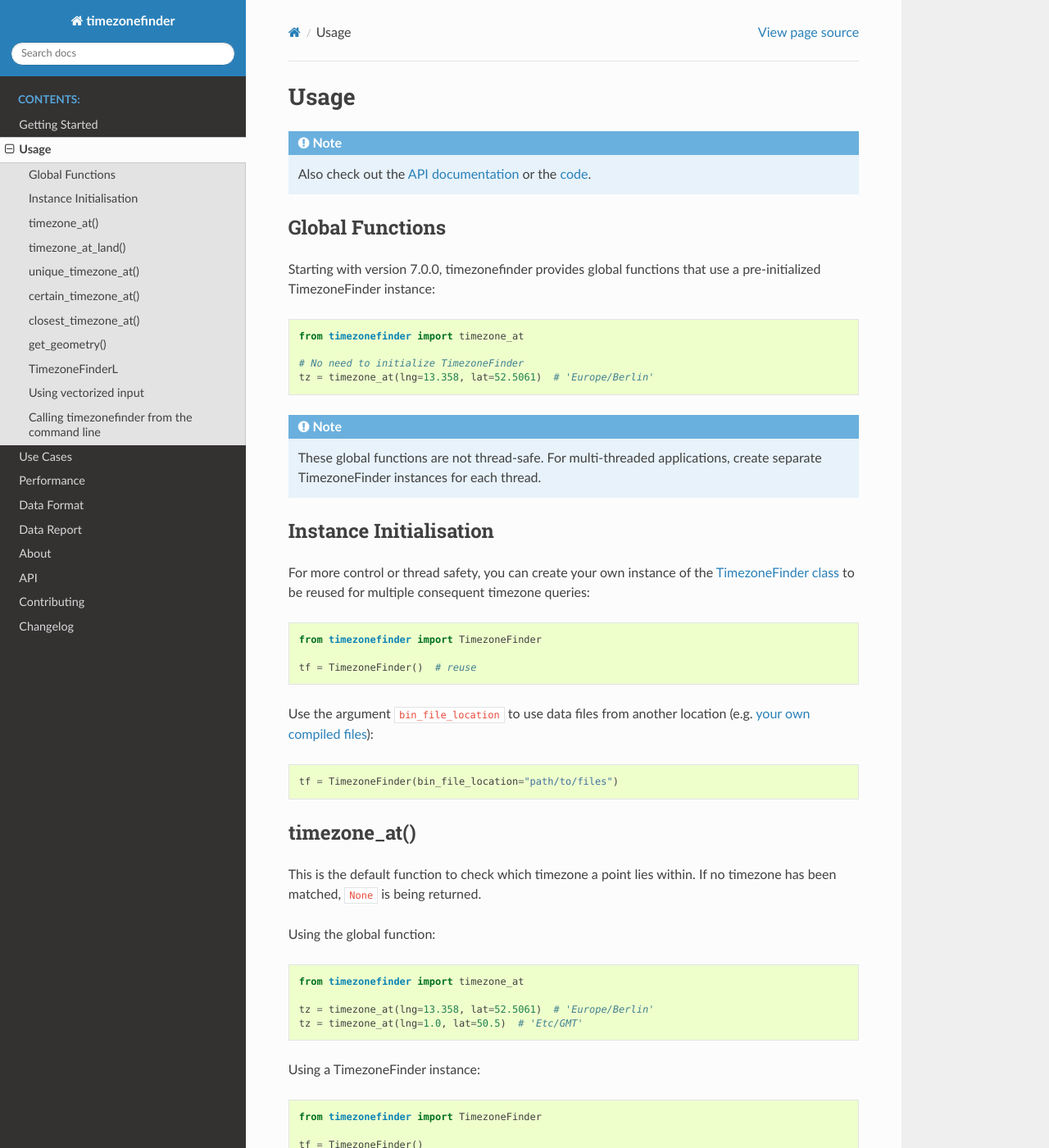
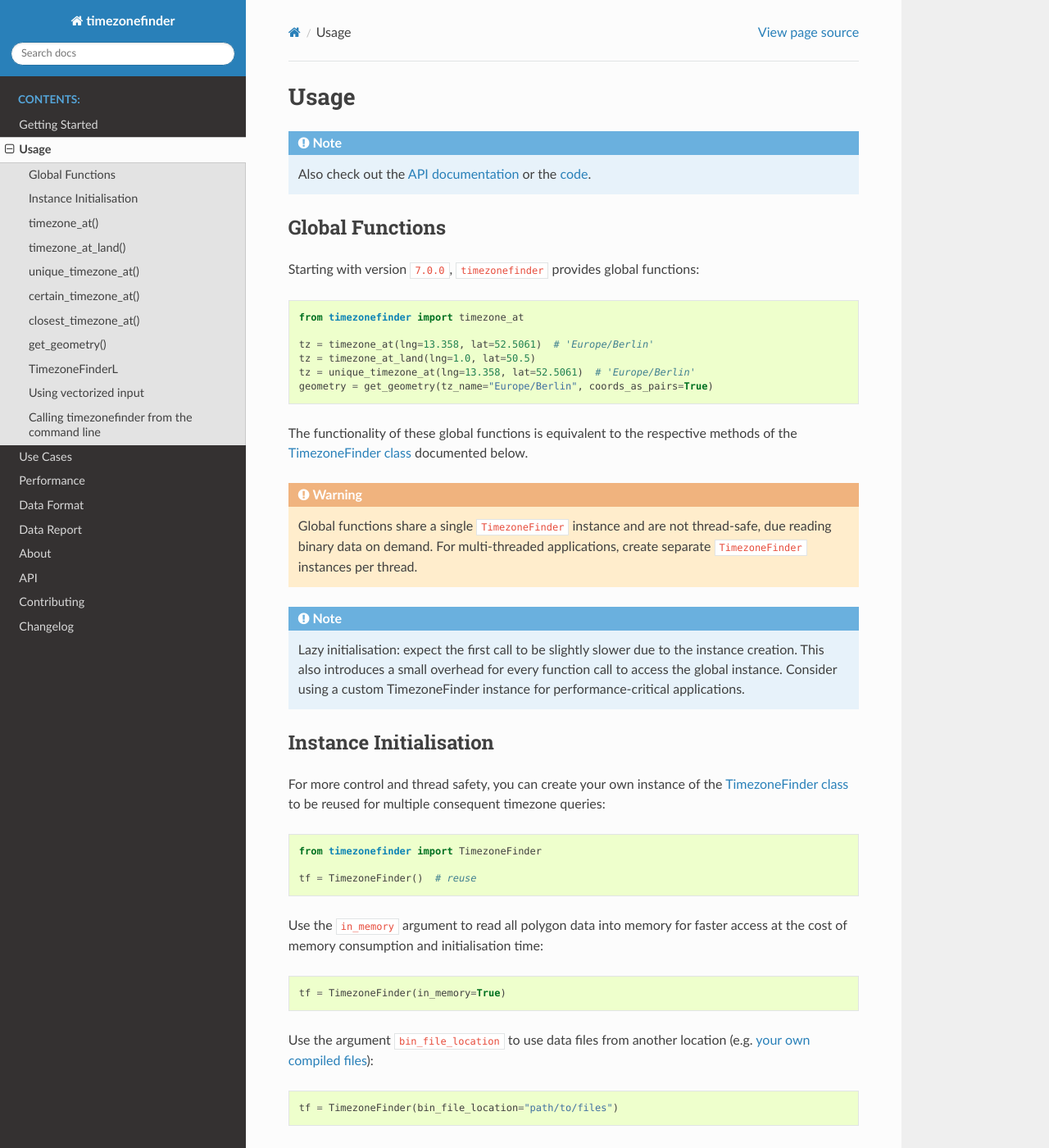
Before and after one commit to jannikmi/timezonefinder, a Sphinx documentation site: the page built from docs/1_usage.rst, in a window 1280 px wide and 1400 px high. Shown: the whole window at 82% size. Built offline with Sphinx 7.4.7 and the Read the Docs theme 3.1.0, drawn with Linux system fonts in a browser that asks for light colours.

Commit message:
Update 1_usage.rst

```diff
--- a/docs/1_usage.rst
+++ b/docs/1_usage.rst
@@ -14,26 +14,37 @@ Usage
 Global Functions
 ---------------
 
-Starting with version 7.0.0, timezonefinder provides global functions that use a pre-initialized TimezoneFinder instance:
+Starting with version ``7.0.0``, ``timezonefinder`` provides global functions:
 
 .. code-block:: python
 
     from timezonefinder import timezone_at
 
-    # No need to initialize TimezoneFinder
     tz = timezone_at(lng=13.358, lat=52.5061)  # 'Europe/Berlin'
+    tz = timezone_at_land(lng=1.0, lat=50.5)
+    tz = unique_timezone_at(lng=13.358, lat=52.5061)  # 'Europe/Berlin'
+    geometry = get_geometry(tz_name="Europe/Berlin", coords_as_pairs=True)
+
+The functionality of these global functions is equivalent to the respective methods of the :ref:`TimezoneFinder class <api_finder>` documented below.
+
+.. warning::
+   Global functions share a single ``TimezoneFinder`` instance and are not thread-safe, due reading binary data on demand.
+   For multi-threaded applications, create separate ``TimezoneFinder`` instances per thread.
+
 
 .. note::
+    Lazy initialisation: expect the first call to be slightly slower due to the instance creation.
+    This also introduces a small overhead for every function call to access the global instance.
+    Consider using a custom TimezoneFinder instance for performance-critical applications.
 
-   These global functions are not thread-safe. For multi-threaded applications, create separate
-   TimezoneFinder instances for each thread.
+
 
 .. _init:
 
 Instance Initialisation
 ----------------------
 
-For more control or thread safety, you can create your own instance of the :ref:`TimezoneFinder class <api_finder>`
+For more control and thread safety, you can create your own instance of the :ref:`TimezoneFinder class <api_finder>`
 to be reused for multiple consequent timezone queries:
 
 .. code-block:: python
@@ -42,14 +53,19 @@ to be reused for multiple consequent timezone queries:
 
     tf = TimezoneFinder()  # reuse
 
+
+Use the ``in_memory`` argument to read all polygon data into memory for faster access at the cost of memory consumption and initialisation time:
+
+.. code-block:: python
+
+    tf = TimezoneFinder(in_memory=True)
+
+
 Use the argument ``bin_file_location`` to use data files from another location (e.g. :ref:`your own compiled files <parse_data>`):
 
 .. code-block:: python
 
     tf = TimezoneFinder(bin_file_location="path/to/files")
-
-
-
 
 
 
```
